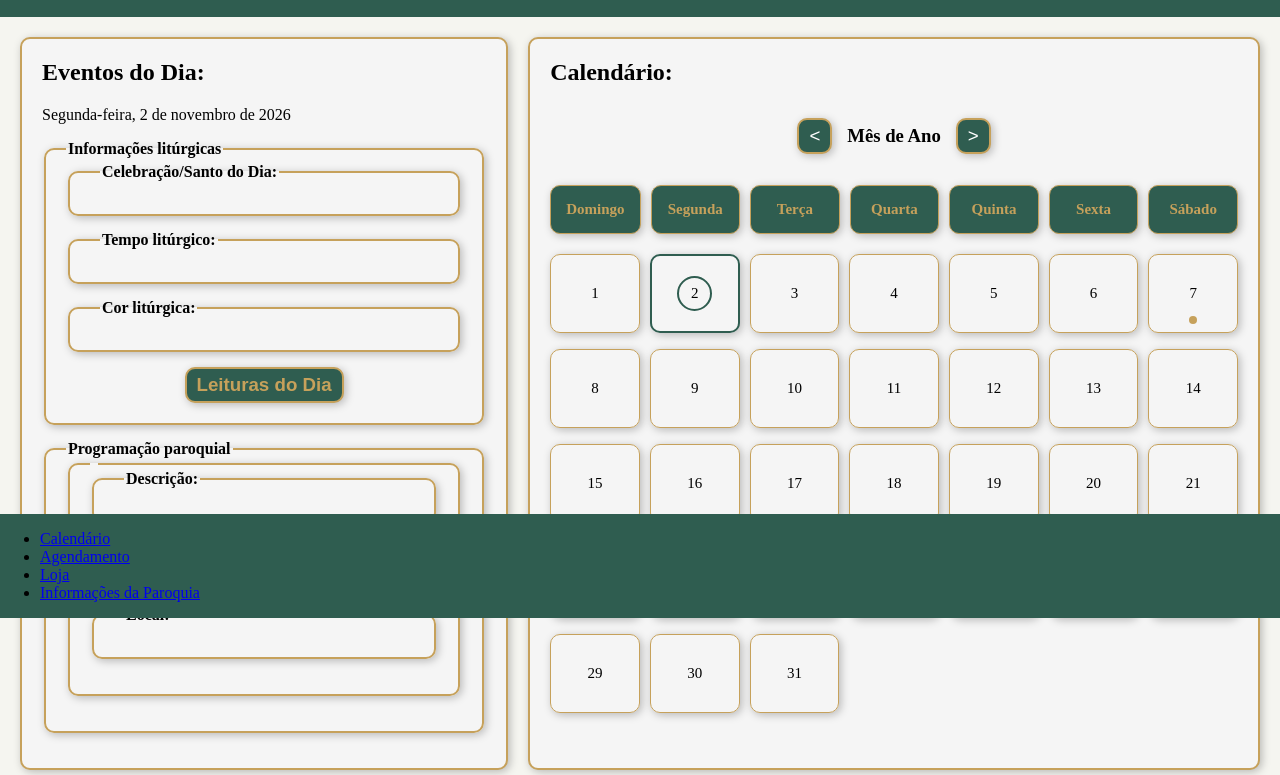
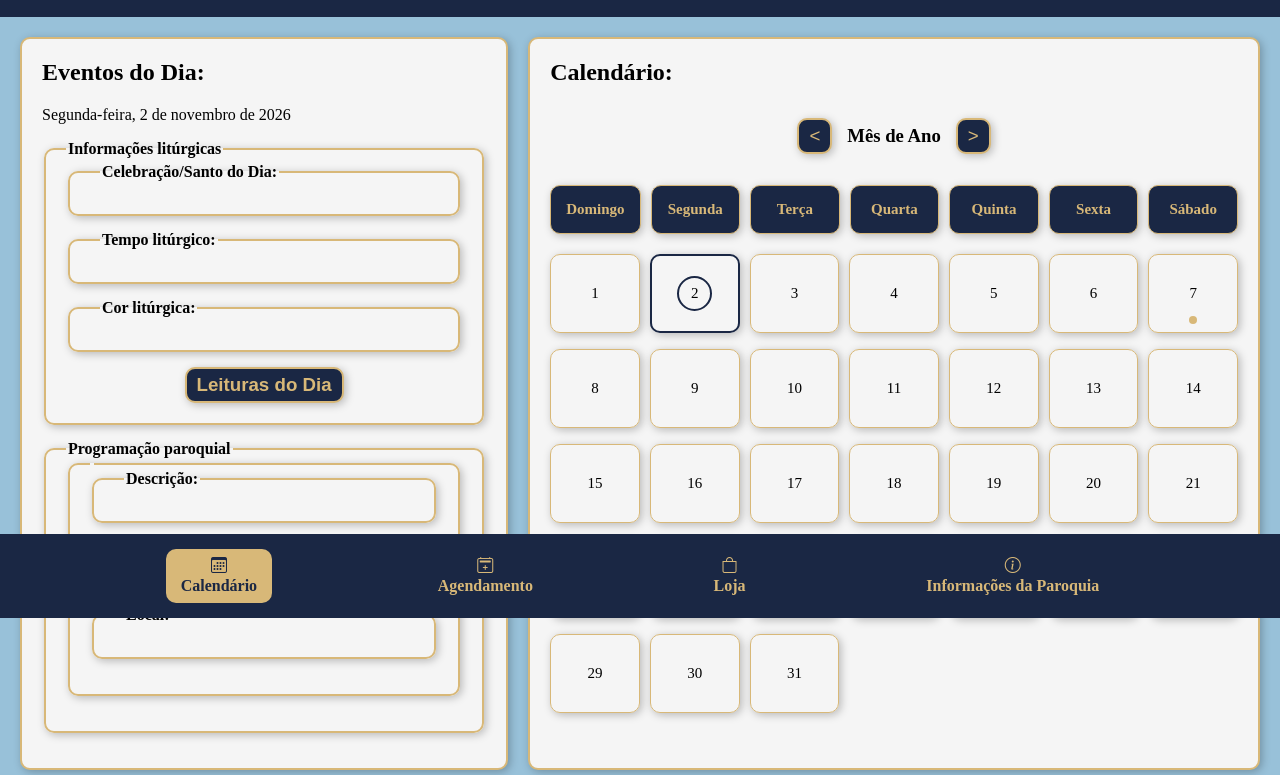
Before and after one commit to LuizFernandesSerafim/Agendar-Paroquial, a plain HTML site: page index.html in a window 1280 px wide. Shown: the part 182-957 px from the top of the page. Drawn offline with nearby package versions, Linux system fonts and the light colour scheme; a web font is replaced by a local one.

Commit message:
feat: menu de navegacao atualizado

```diff
--- a/index.html
+++ b/index.html
@@ -8,6 +8,7 @@
     <link rel="preconnect" href="https://fonts.googleapis.com">
     <link rel="preconnect" href="https://fonts.gstatic.com" crossorigin>
     <link href="https://fonts.googleapis.com/css2?family=UnifrakturCook:wght@700&display=swap" rel="stylesheet">
+    <link rel="stylesheet" href="https://cdn.jsdelivr.net/npm/bootstrap-icons@1.11.3/font/bootstrap-icons.min.css">
 
     <link rel="stylesheet" href="style.css">
 
@@ -52,9 +53,7 @@
                 <div class="evento">
                     <fieldset class="descricao-evento">
                         <legend>
-                            <legend>
-                                <strong id="nome-evento"></strong>
-                            </legend>
+                            <strong id="nome-evento"></strong>
                         </legend>
                         <fieldset class="detalhe-liturgico">
                             <legend><strong>Descrição:</strong></legend>
@@ -79,8 +78,7 @@
 
             <h2>Calendário:</h2>
             <div id="ano">
-                <button class="botao-mes" type="button">
-                    < </button>
+                <button class="botao-mes" type="button"> < </button>
                         <h3>Mês de Ano </h3>
                         <button class="botao-mes" type="button"> > </button>
 
@@ -230,10 +228,11 @@
 
         <ul>
 
-            <li><a href="index.html">Calendário</a></li> <!-- Paginas Atual-->
-            <li><a href="agendar.html">Agendamento</a></li>
-            <li><a href="loja.html">Loja</a></li>
-            <li><a href="sobre.html">Informações da Paroquia</a></li>
+            <li><a href="index.html" class="pagina-ativa"><i class="bi bi-calendar3"></i>Calendário</a></li>
+            <!-- Paginas Atual-->
+            <li><a href="agendar.html"><i class="bi bi-calendar2-plus"></i>Agendamento</a></li>
+            <li><a href="loja.html"><i class="bi bi-bag"></i>Loja</a></li>
+            <li><a href="sobre.html"><i class="bi bi-info-circle"></i> Informações da Paroquia</a></li>
         </ul>
 
     </nav>
--- a/style.css
+++ b/style.css
@@ -6,7 +6,12 @@
 body {
     font-family: 'Times New Roman', Times, serif;
     margin: 0;
-    background-color: #F5F5F0;
+    background-color: #98c1d9;
+    padding-bottom: 100px;
+}
+
+a {
+    text-decoration: none;
 }
 
 #pag-calendario {
@@ -25,7 +30,7 @@ body {
 
 /* Estilização especifica para cabeçalho  ∨ */
 #cabecalho {
-    background-color: #2F5D50;
+    background-color: #1a2744;
     color: white;
     padding: 20px;
     text-align: left;
@@ -51,28 +56,31 @@ body {
     flex-basis: 40%;
     border-radius: 10px;
     background-color: whitesmoke;
-    border: #C6A15B solid 2px;
+    border: #D8B878 solid 2px;
     box-shadow: 2px 2px 8px rgba(0, 0, 0, 0.25);
     padding: 20px;
 }
 
 #informacoes-liturgicas,
 #programacao-paroquial,
-.descricao-evento,.detalhe-liturgico {
+.descricao-evento,
+.detalhe-liturgico {
     border-radius: 10px;
     background-color: whitesmoke;
-    border: #C6A15B solid 2px;
+    border: #D8B878 solid 2px;
     box-shadow: 2px 2px 8px rgba(0, 0, 0, 0.25);
     padding: 20px;
     margin-bottom: 15px;
     padding-top: 5px;
 }
+
 .detalhe-liturgico {
     padding-left: 30px;
     padding-right: 30px;
 }
 
-#informacoes-liturgicas p , .descricao-evento p {
+#informacoes-liturgicas p,
+.descricao-evento p {
     margin-bottom: 8px;
 }
 
@@ -80,10 +88,10 @@ body {
     font-size: 1.17em;
     padding: 5px 10px;
     border-radius: 10px;
-    border: #C6A15B solid 2px;
+    border: #D8B878 solid 2px;
     box-shadow: 2px 2px 8px rgba(0, 0, 0, 0.25);
-    background-color: #2F5D50;
-    color: #C6A15B;
+    background-color: #1a2744;
+    color: #D8B878;
     cursor: pointer;
     display: block;
     margin-left: auto;
@@ -92,8 +100,8 @@ body {
 }
 
 #leitura:hover {
-    background-color: #C6A15B;
-    color: #2F5D50;
+    background-color: #D8B878;
+    color: #1a2744;
 }
 
 /* Estilização especifica para a parte do calendario  ∨ */
@@ -101,7 +109,7 @@ body {
     flex-basis: 60%;
     border-radius: 10px;
     background-color: whitesmoke;
-    border: #C6A15B solid 2px;
+    border: #D8B878 solid 2px;
     box-shadow: 2px 2px 8px rgba(0, 0, 0, 0.25);
     padding: 20px;
 
@@ -119,18 +127,18 @@ body {
     font-size: 1.17em;
     padding: 5px 10px;
     border-radius: 10px;
-    border: #C6A15B solid 2px;
+    border: #D8B878 solid 2px;
     box-shadow: 2px 2px 8px rgba(0, 0, 0, 0.25);
-    background-color: #2F5D50;
-    color: white;
+    background-color: #1a2744;
+    color: #D8B878;
     cursor: pointer;
     transition: all .5s .5s;
 
 }
 
 .botao-mes:hover {
-    background-color: #C6A15B;
-    color: #2F5D50;
+    background-color: #D8B878;
+    color: #1a2744;
 }
 
 #semana,
@@ -144,7 +152,7 @@ body {
 }
 
 .dia {
-    border: #C6A15B 1px solid;
+    border: #D8B878 1px solid;
     border-radius: 10px;
     text-align: center;
     padding: 15px;
@@ -159,8 +167,8 @@ body {
 }
 
 .dia:hover {
-    background-color: #C6A15B;
-    color: #2F5D50;
+    background-color: #D8B878;
+    color: #1a2744;
 
 }
 
@@ -169,26 +177,26 @@ body {
 }
 
 .dia-semana {
-    border: #C6A15B 1px solid;
+    border: #D8B878 1px solid;
     border-radius: 10px;
-    color: #C6A15B;
+    color: #D8B878;
     text-align: center;
     padding: 15px;
     font-size: 15px;
     box-shadow: 2px 2px 8px rgba(0, 0, 0, 0.25);
     font-weight: bold;
-    background-color: #2F5D50;
+    background-color: #1a2744;
 }
 
 .hoje {
-    border: #2F5D50 2px solid;
+    border: #1a2744 2px solid;
     display: flex;
     justify-content: center;
     align-items: center;
 }
 
 .hoje .dia-mes {
-    border: #2F5D50 2px double;
+    border: #1a2744 2px double;
     border-radius: 50%;
     width: 35px;
     height: 35px;
@@ -201,9 +209,9 @@ body {
 }
 
 .selecionado {
-    background-color: #2F5D50;
-    color: #C6A15B;
-    border: #2F5D50 2px double;
+    background-color: #1a2744;
+    color: #D8B878;
+    border: #1a2744 2px double;
 }
 
 .com-evento::after {
@@ -211,7 +219,7 @@ body {
     width: 8px;
     height: 8px;
     border-radius: 50%;
-    background-color: #C6A15B;
+    background-color: #D8B878;
     display: inline-block;
     position: absolute;
     bottom: 8px;
@@ -231,6 +239,43 @@ body {
     bottom: 0;
     left: 0;
     width: 100%;
-    background-color: #2F5D50;
+    background-color: #1a2744;
     z-index: 100;
 }
+
+#menu-principal ul {
+    display: flex;
+    justify-content: space-evenly;
+    align-items: center;
+    list-style: none;
+    margin: 0;
+    padding: 15px;
+    color: #D8B878;
+}
+
+#menu-principal a {
+    color: #D8B878;
+    font-size: 16px;
+    font-weight: bold;
+    cursor: pointer;
+    padding: 8px 15px;
+    border-radius: 10px;
+    transition: background-color 0.3s ease, color 0.3s ease;
+    display: flex;
+    flex-direction: column;
+    align-items: center;
+    gap: 2px;
+}
+#menu-principal a i {
+    font-size: 16px;
+}
+
+#menu-principal a:hover {
+    background-color: #D8B878;
+    color: #1a2744;
+}
+
+#menu-principal a.pagina-ativa {
+    background-color: #D8B878;
+    color: #1A2744;
+}
```
Also changed, not shown: agendar.html (+6 -4 lines), login.html (+6 -4 lines), loja.html (+6 -4 lines), sobre.html (+6 -4 lines). Lines whose indentation alone changed are shown as unchanged.
